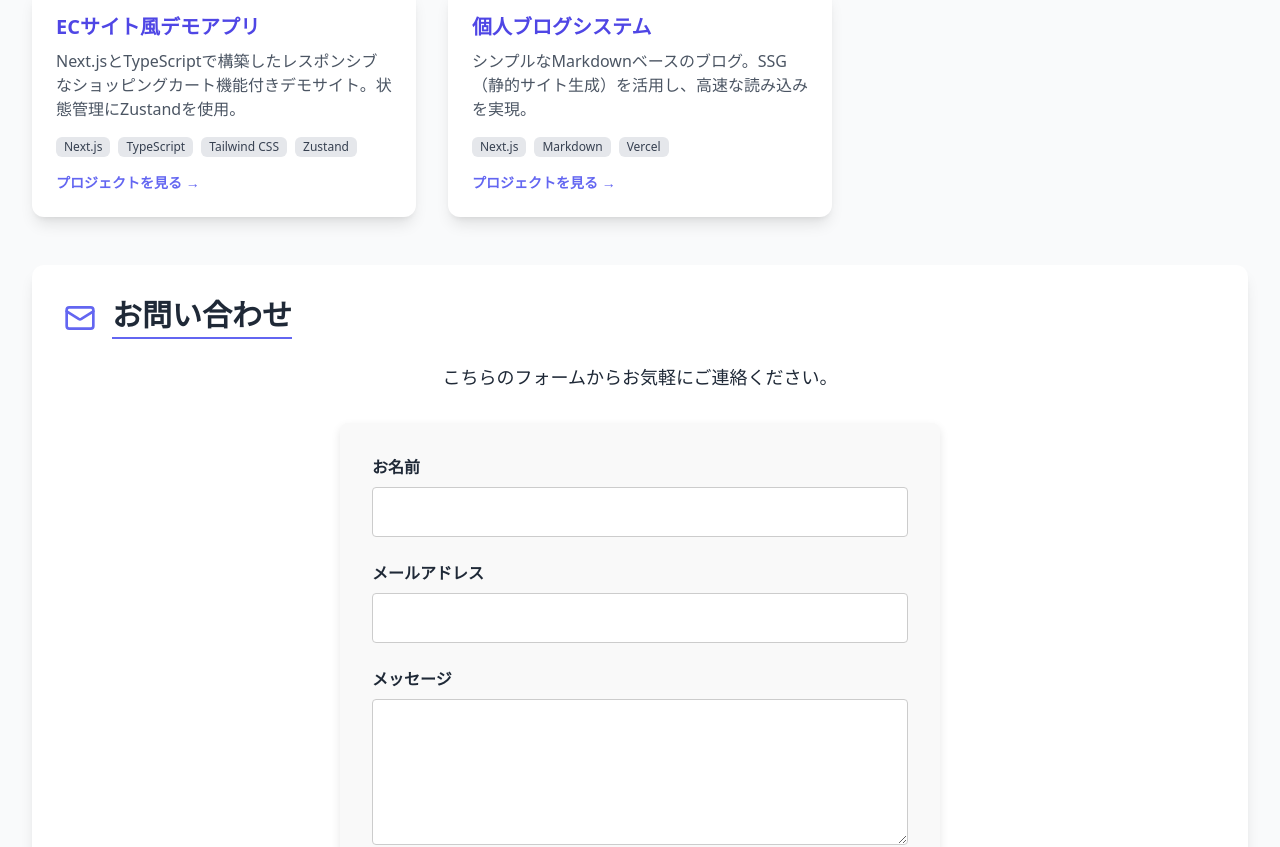
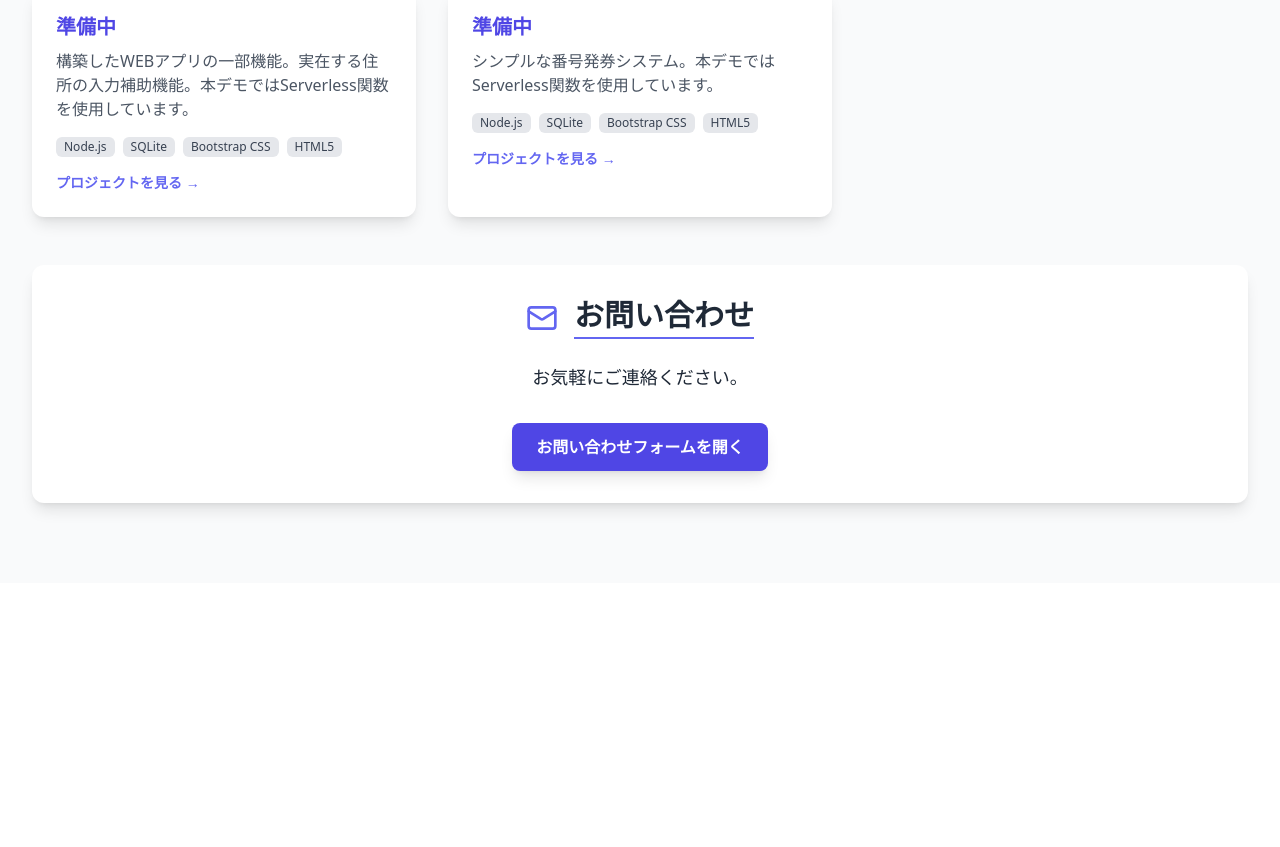
Before and after one commit to sa222conii/my-portfolio, a Next.js app: page / in a window 1280 px wide. Shown: the part 1000-1847 px from the top of the page. After the commit the page ends 1583 px from the top, so only its background shows below. Built offline with nearby package versions, Linux system fonts and the light colour scheme.

Commit message:
お問い合わせフォームの更新

```diff
--- a/src/app/page.tsx
+++ b/src/app/page.tsx
@@ -1,22 +1,24 @@
-import React from 'react';
+'use client';
+
+import React, { useState } from 'react';
 import { Briefcase, User, Mail } from 'lucide-react'; // アイコンライブラリ
-import ContactForm from '../components/ContactForm';
+import ContactModal from '../components/ContactModal';
 
 
 // ポートフォリオのダミーデータ
 const projects = [
   {
     id: 1,
-    title: "ECサイト風デモアプリ",
-    description: "Next.jsとTypeScriptで構築したレスポンシブなショッピングカート機能付きデモサイト。状態管理にZustandを使用。",
-    tags: ["Next.js", "TypeScript", "Tailwind CSS", "Zustand"],
+    title: "準備中",
+    description: "構築したWEBアプリの一部機能。実在する住所の入力補助機能。本デモではServerless関数を使用しています。",
+    tags: ["Node.js", "SQLite", "Bootstrap CSS", "HTML5"],
     link: "#",
   },
   {
     id: 2,
-    title: "個人ブログシステム",
-    description: "シンプルなMarkdownベースのブログ。SSG（静的サイト生成）を活用し、高速な読み込みを実現。",
-    tags: ["Next.js", "Markdown", "Vercel"],
+    title: "準備中",
+    description: "シンプルな番号発券システム。本デモではServerless関数を使用しています。",
+    tags: ["Node.js", "SQLite", "Bootstrap CSS", "HTML5"],
     link: "#",
   },
 ];
@@ -24,6 +26,8 @@ const projects = [
 
 
 const PortfolioPage = () => {
+  const [isModalOpen, setIsModalOpen] = useState(false);
+
   return (
     <div className="min-h-screen bg-gray-50 text-gray-800">
 
@@ -51,7 +55,7 @@ const PortfolioPage = () => {
           <p className="text-lg leading-relaxed mb-4">
           私は、業務効率化を目的とした社内用WebアプリケーションからPython製デスクトップツールまで、複数のプラットフォームにおける開発を一人で完遂してきました。特に、システム全体（フロントエンド、バックエンド、DB）を一貫して担当するフルサイクル開発を行ってきました。
           構築した社内Webアプリは、実際の業務課題を解決し、実運用に耐えるシステムとして利用されてきました。この経験から、利用者のニーズを深く理解し、実用性を追求したアプリケーション設計を強みとしています。
-          開発プロセスにおいては、生成AI（コード補完、設計補助）**を積極的に活用することで、開発速度と品質の向上を実現しています。新しい技術やツールを柔軟に取り入れ、高速でプロトタイピングからリリースまで持っていく現代的な開発手法を実践しています。
+          開発プロセスにおいては、生成AI（コード補完、設計補助）を積極的に活用することで、開発速度と品質の向上を実現しています。新しい技術やツールを柔軟に取り入れ、高速でプロトタイピングからリリースまで持っていく現代的な開発手法を実践しています。
           </p>
 
           <div className="mt-6">
@@ -143,16 +147,25 @@ const PortfolioPage = () => {
 
         {/* 4. 連絡先セクション */}
         <section id="contact" className="my-12 p-8 bg-white rounded-xl shadow-lg">
-          <div className="flex items-center space-x-4 mb-6">
+          <div className="flex items-center space-x-4 mb-6 justify-center">
             <Mail className="w-8 h-8 text-indigo-500" />
             <h2 className="text-3xl font-semibold border-b-2 border-indigo-500 pb-1">お問い合わせ</h2>
           </div>
           <p className="text-lg text-center mb-8">
-            こちらのフォームからお気軽にご連絡ください。
+            お気軽にご連絡ください。
           </p>
-          <ContactForm />
+          <div className="text-center">
+            <button
+              onClick={() => setIsModalOpen(true)}
+              className="bg-indigo-600 text-white font-bold py-3 px-6 rounded-lg hover:bg-indigo-700 transition-transform transform hover:scale-105 duration-300 shadow-lg"
+            >
+              お問い合わせフォームを開く
+            </button>
+          </div>
         </section>
       </main>
+
+      <ContactModal isOpen={isModalOpen} onClose={() => setIsModalOpen(false)} />
     </div>
   );
 };
--- a/src/components/ContactForm.js
+++ /dev/null
@@ -1,86 +0,0 @@
-'use client';
-
-import { useState } from 'react';
-import styles from './ContactForm.module.css'; // あとで作成するCSSモジュール
-
-export default function ContactForm() {
-    const [formData, setFormData] = useState({
-        name: '',
-        email: '',
-        message: '',
-    });
-  const [status, setStatus] = useState(''); // 送信ステータス
-
-    const handleChange = (e) => {
-        const { name, value } = e.target;
-        setFormData((prev) => ({ ...prev, [name]: value }));
-    };
-
-    const handleSubmit = async (e) => {
-        e.preventDefault();
-        setStatus('送信中...');
-
-    try {
-        const response = await fetch('/api/contact', {
-            method: 'POST',
-            headers: {
-            'Content-Type': 'application/json',
-            },
-        body: JSON.stringify(formData),
-        });
-
-        const result = await response.json();
-
-        if (response.ok) {
-            setStatus('メッセージが正常に送信されました！');
-        // フォームをリセット
-            setFormData({ name: '', email: '', message: '' });
-        } else {
-            setStatus(`送信に失敗しました: ${result.message}`);
-        }
-        } catch (error) {
-        console.error('Form submission error:', error);
-        setStatus('エラーが発生しました。もう一度お試しください。');
-    }
-};
-
-    return (
-        <form onSubmit={handleSubmit} className={styles.form}>
-        <div className={styles.formGroup}>
-            <label htmlFor="name">お名前</label>
-            <input
-            type="text"
-            id="name"
-            name="name"
-            value={formData.name}
-            onChange={handleChange}
-            required
-            />
-        </div>
-        <div className={styles.formGroup}>
-            <label htmlFor="email">メールアドレス</label>
-            <input
-            type="email"
-            id="email"
-            name="email"
-            value={formData.email}
-            onChange={handleChange}
-            required
-        />
-        </div>
-        <div className={styles.formGroup}>
-            <label htmlFor="message">メッセージ</label>
-            <textarea
-            id="message"
-            name="message"
-            rows="5"
-            value={formData.message}
-            onChange={handleChange}
-            required
-            ></textarea>
-        </div>
-        <button type="submit" className={styles.button}>送信</button>
-        {status && <p className={styles.status}>{status}</p>}
-    </form>
-    );
-}
--- /dev/null
+++ b/src/components/ContactForm.tsx
@@ -0,0 +1,92 @@
+'use client';
+
+import { useState, ChangeEvent, FormEvent } from 'react';
+import styles from './ContactForm.module.css';
+
+interface FormData {
+    name: string;
+    email: string;
+    message: string;
+}
+
+export default function ContactForm() {
+    const [formData, setFormData] = useState<FormData>({
+        name: '',
+        email: '',
+        message: '',
+    });
+    const [status, setStatus] = useState<string>(''); // 送信ステータス
+
+    const handleChange = (e: ChangeEvent<HTMLInputElement | HTMLTextAreaElement>) => {
+        const { name, value } = e.target;
+        setFormData((prev) => ({ ...prev, [name]: value }));
+    };
+
+    const handleSubmit = async (e: FormEvent<HTMLFormElement>) => {
+        e.preventDefault();
+        setStatus('送信中...');
+
+        try {
+            const response = await fetch('/api/contact', {
+                method: 'POST',
+                headers: {
+                    'Content-Type': 'application/json',
+                },
+                body: JSON.stringify(formData),
+            });
+
+            const result = await response.json();
+
+            if (response.ok) {
+                setStatus('メッセージが正常に送信されました！');
+                // フォームをリセット
+                setFormData({ name: '', email: '', message: '' });
+            } else {
+                setStatus(`送信に失敗しました: ${result.message}`);
+            }
+        } catch (error) {
+            console.error('Form submission error:', error);
+            setStatus('エラーが発生しました。もう一度お試しください。');
+        }
+    };
+
+    return (
+        <form onSubmit={handleSubmit} className={styles.form}>
+            <div className={styles.formGroup}>
+                <label htmlFor="name">お名前</label>
+                <input
+                    type="text"
+                    id="name"
+                    name="name"
+                    value={formData.name}
+                    onChange={handleChange}
+                    required
+                />
+            </div>
+            <div className={styles.formGroup}>
+                <label htmlFor="email">メールアドレス</label>
+                <input
+                    type="email"
+                    id="email"
+                    name="email"
+                    value={formData.email}
+                    onChange={handleChange}
+                    required
+                />
+            </div>
+            <div className={styles.formGroup}>
+                <label htmlFor="message">メッセージ</label>
+                <textarea
+                    id="message"
+                    name="message"
+                    rows={5}
+                    value={formData.message}
+                    onChange={handleChange}
+                    required
+                ></textarea>
+            </div>
+            <button type="submit" className={styles.button}>送信</button>
+            {status && <p className={styles.status}>{status}</p>}
+        </form>
+    );
+}
--- /dev/null
+++ b/src/components/ContactModal.module.css
@@ -0,0 +1,52 @@
+.overlay {
+  position: fixed;
+  top: 0;
+  left: 0;
+  right: 0;
+  bottom: 0;
+  background-color: rgba(0, 0, 0, 0.6);
+  display: flex;
+  justify-content: center;
+  align-items: center;
+  z-index: 1000;
+  backdrop-filter: blur(4px);
+}
+
+.modal {
+  background-color: white;
+  border-radius: 12px;
+  max-width: 500px;
+  width: 90%;
+  position: relative;
+  box-shadow: 0 10px 25px rgba(0, 0, 0, 0.1);
+  animation: slide-down 0.3s ease-out;
+}
+
+@keyframes slide-down {
+    from {
+        transform: translateY(-20px);
+        opacity: 0;
+    }
+    to {
+        transform: translateY(0);
+        opacity: 1;
+    }
+}
+
+.closeButton {
+  position: absolute;
+  top: 12px;
+  right: 12px;
+  background: transparent;
+  border: none;
+  cursor: pointer;
+  color: #9ca3af; /* gray-400 */
+  padding: 4px;
+  border-radius: 50%;
+  transition: background-color 0.2s, color 0.2s;
+}
+
+.closeButton:hover {
+    background-color: #f3f4f6; /* gray-100 */
+    color: #1f2937; /* gray-800 */
+}
--- /dev/null
+++ b/src/components/ContactModal.tsx
@@ -0,0 +1,31 @@
+'use client';
+
+import React from 'react';
+import ContactForm from './ContactForm';
+import styles from './ContactModal.module.css';
+import { X } from 'lucide-react';
+
+interface ContactModalProps {
+  isOpen: boolean;
+  onClose: () => void;
+}
+
+const ContactModal: React.FC<ContactModalProps> = ({ isOpen, onClose }) => {
+  if (!isOpen) return null;
+
+  return (
+    <div className={styles.overlay} onClick={onClose}>
+      <div className={styles.modal} onClick={(e) => e.stopPropagation()}>
+        <button onClick={onClose} className={styles.closeButton}>
+          <X size={24} />
+        </button>
+        <div className="p-8">
+            <h2 className="text-2xl font-semibold mb-4 text-center text-gray-800">お問い合わせ</h2>
+            <ContactForm />
+        </div>
+      </div>
+    </div>
+  );
+};
+
+export default ContactModal;
```
